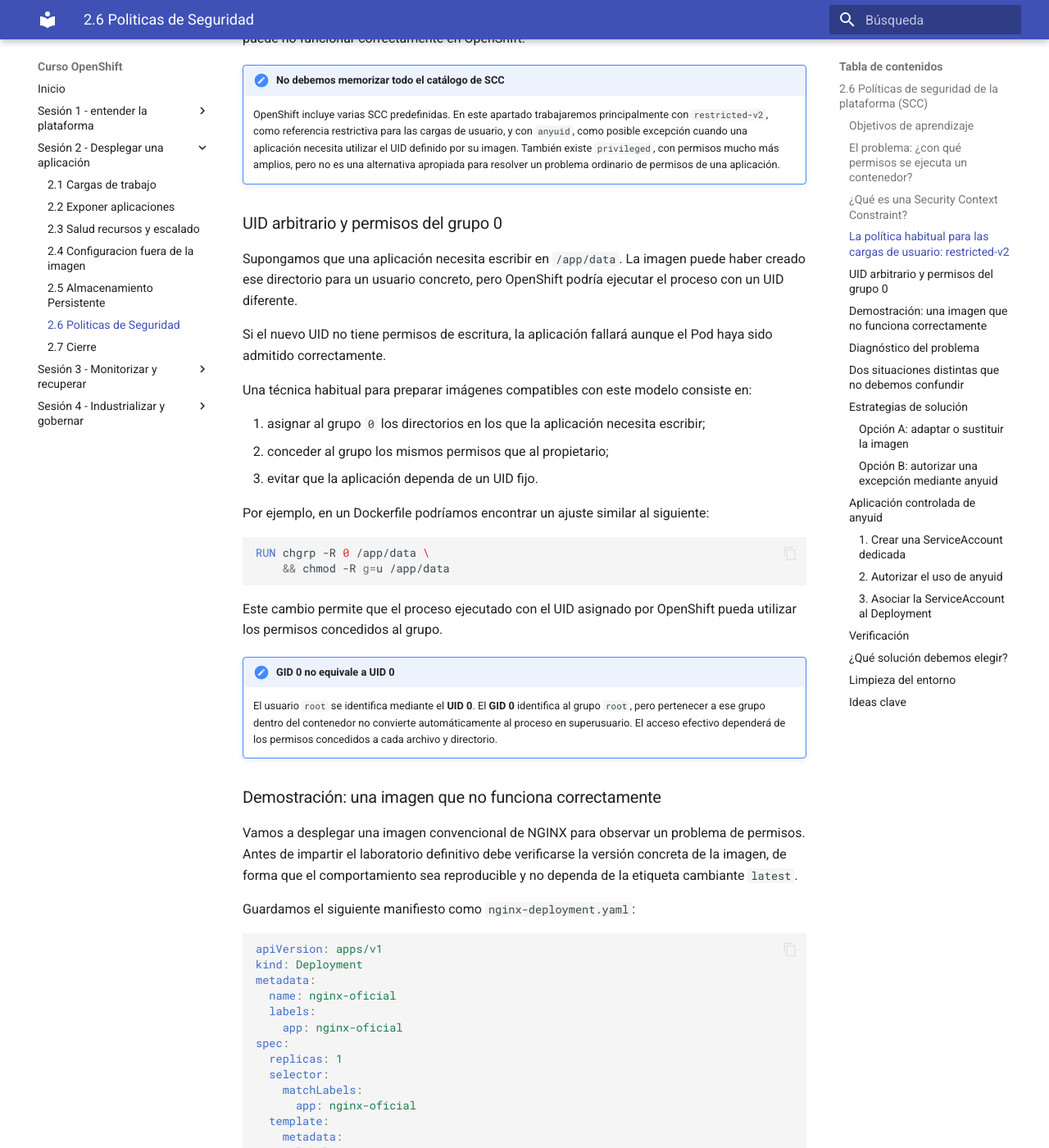
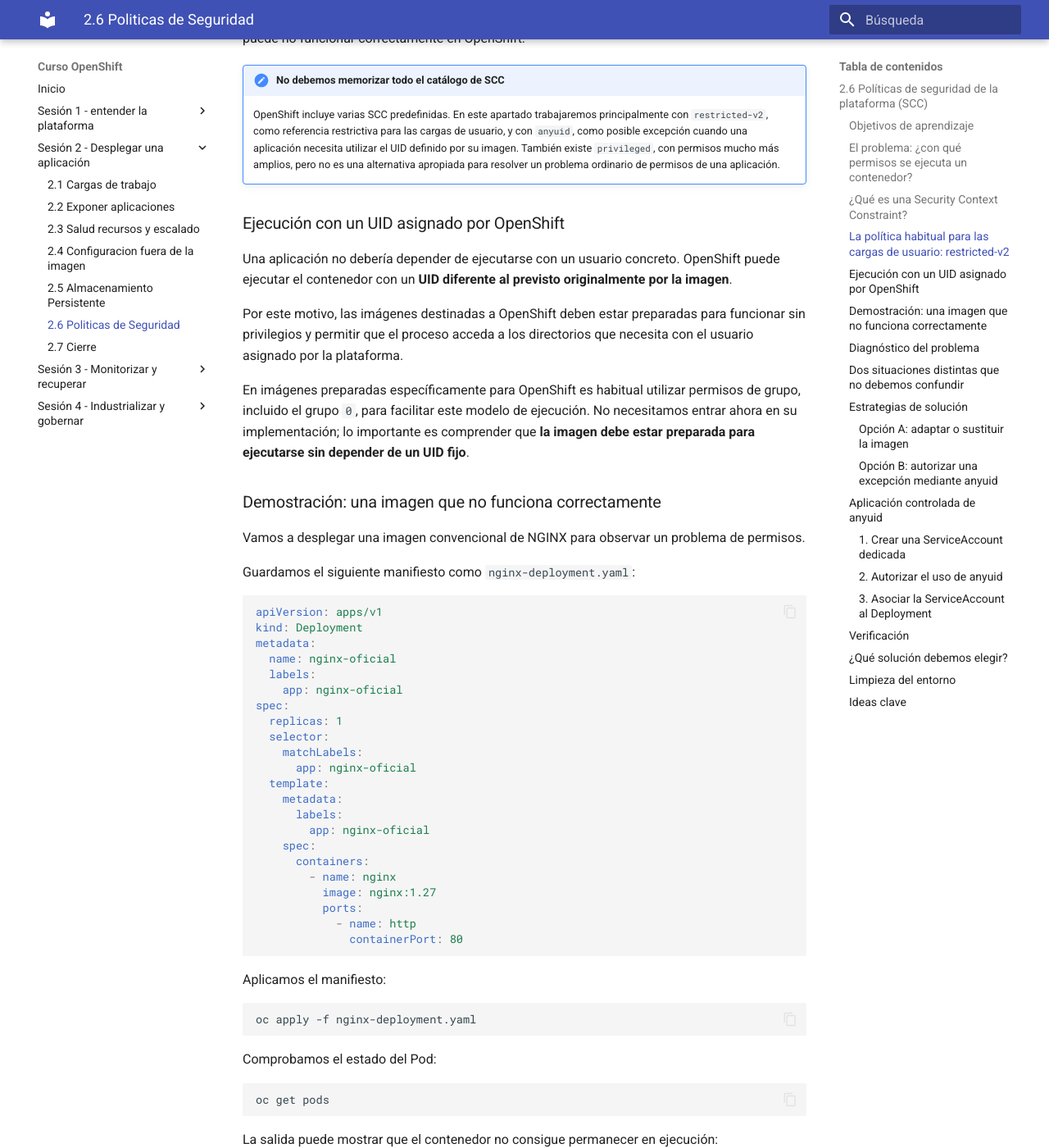
Before and after one commit to ieftraining/curso-openshift, an MkDocs documentation site: the page built from docs/sesion2/2.6 Politicas de Seguridad.md, in a window 1280 px wide and 1400 px high, scrolled down 2322 px. Shown: the whole window at 82% size. Built offline with MkDocs 1.6.1 and Material for MkDocs 9.7.7, drawn with Linux system fonts in a browser that asks for light colours; some of the changed text lies outside the part shown.

Commit message:
Add files via upload

````diff
--- a/docs/sesion2/2.6 Politicas de Seguridad.md
+++ b/docs/sesion2/2.6 Politicas de Seguridad.md
@@ -66,33 +66,17 @@
 !!! note "No debemos memorizar todo el catálogo de SCC"
     OpenShift incluye varias SCC predefinidas. En este apartado trabajaremos principalmente con `restricted-v2`, como referencia restrictiva para las cargas de usuario, y con `anyuid`, como posible excepción cuando una aplicación necesita utilizar el UID definido por su imagen. También existe `privileged`, con permisos mucho más amplios, pero no es una alternativa apropiada para resolver un problema ordinario de permisos de una aplicación.
 
-### UID arbitrario y permisos del grupo 0
+### Ejecución con un UID asignado por OpenShift
 
-Supongamos que una aplicación necesita escribir en `/app/data`. La imagen puede haber creado ese directorio para un usuario concreto, pero OpenShift podría ejecutar el proceso con un UID diferente.
+Una aplicación no debería depender de ejecutarse con un usuario concreto. OpenShift puede ejecutar el contenedor con un **UID diferente al previsto originalmente por la imagen**.
 
-Si el nuevo UID no tiene permisos de escritura, la aplicación fallará aunque el Pod haya sido admitido correctamente.
+Por este motivo, las imágenes destinadas a OpenShift deben estar preparadas para funcionar sin privilegios y permitir que el proceso acceda a los directorios que necesita con el usuario asignado por la plataforma.
 
-Una técnica habitual para preparar imágenes compatibles con este modelo consiste en:
-
-1. asignar al grupo `0` los directorios en los que la aplicación necesita escribir;
-2. conceder al grupo los mismos permisos que al propietario;
-3. evitar que la aplicación dependa de un UID fijo.
-
-Por ejemplo, en un Dockerfile podríamos encontrar un ajuste similar al siguiente:
-
-```dockerfile
-RUN chgrp -R 0 /app/data \
-    && chmod -R g=u /app/data
-```
-
-Este cambio permite que el proceso ejecutado con el UID asignado por OpenShift pueda utilizar los permisos concedidos al grupo.
-
-!!! note "GID 0 no equivale a UID 0"
-    El usuario `root` se identifica mediante el **UID 0**. El **GID 0** identifica al grupo `root`, pero pertenecer a ese grupo dentro del contenedor no convierte automáticamente al proceso en superusuario. El acceso efectivo dependerá de los permisos concedidos a cada archivo y directorio.
+En imágenes preparadas específicamente para OpenShift es habitual utilizar permisos de grupo, incluido el grupo `0`, para facilitar este modelo de ejecución. No necesitamos entrar ahora en su implementación; lo importante es comprender que **la imagen debe estar preparada para ejecutarse sin depender de un UID fijo**.
 
 ### Demostración: una imagen que no funciona correctamente
 
-Vamos a desplegar una imagen convencional de NGINX para observar un problema de permisos. Antes de impartir el laboratorio definitivo debe verificarse la versión concreta de la imagen, de forma que el comportamiento sea reproducible y no dependa de la etiqueta cambiante `latest`.
+Vamos a desplegar una imagen convencional de NGINX para observar un problema de permisos.
 
 Guardamos el siguiente manifiesto como `nginx-deployment.yaml`:
 
@@ -139,9 +123,6 @@
 NAME                             READY   STATUS             RESTARTS   AGE
 nginx-oficial-6d5f74c77-x8z9q   0/1     CrashLoopBackOff   2          30s
 ```
-
-!!! note "El resultado puede variar según la imagen y el entorno"
-    El comportamiento exacto depende de la versión de la imagen, de la configuración del Pod y de las SCC que pueda utilizar su ServiceAccount. En el laboratorio definitivo se fijará y validará una imagen que produzca de forma controlada el fallo que queremos estudiar.
 
 ### Diagnóstico del problema
 
@@ -211,15 +192,6 @@
 - eliminar dependencias innecesarias de `root`;
 - utilizar una variante de la imagen preparada para ejecutarse sin privilegios;
 - comprobar que los scripts de arranque no intentan modificar rutas protegidas.
-
-Un ajuste típico del Dockerfile podría ser:
-
-```dockerfile
-RUN chgrp -R 0 /var/cache/nginx /var/run /etc/nginx \
-    && chmod -R g=u /var/cache/nginx /var/run /etc/nginx
-```
-
-El conjunto exacto de rutas debe determinarse a partir de las necesidades reales de la aplicación. No conviene conceder permisos amplios sobre todo el sistema de archivos del contenedor.
 
 !!! tip "Una imagen compatible es mejor que una excepción permanente"
     Si el fabricante proporciona una variante `unprivileged` o documenta su ejecución en OpenShift, normalmente será preferible utilizarla antes que relajar la política de seguridad del clúster.
````
